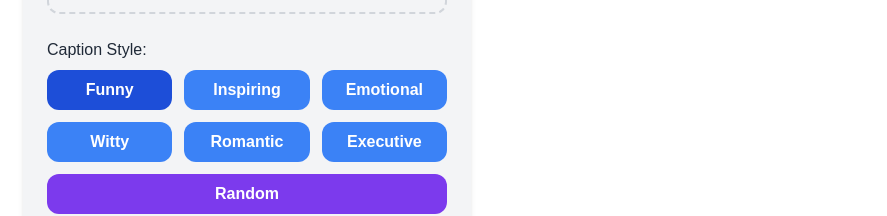
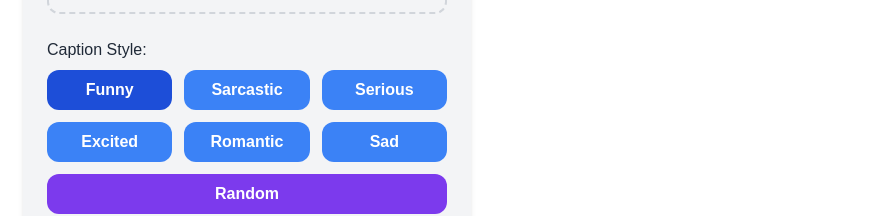
Before and after one commit to bobvisavisual/captionthis, a React (Vite) app in the folder frontend/: page / in a window 1280 px wide. Shown: the part 314-530 px from the top of the page, without its empty margins (393-1280 px from the left). Built offline with nearby package versions, Linux system fonts and the light colour scheme.

Commit message:
Update App.jsx

```diff
--- a/frontend/src/App.jsx
+++ b/frontend/src/App.jsx
@@ -148,7 +148,7 @@ function App() {
         <div>
           <label className="block mb-2 font-medium">Caption Style:</label>
           <div className="grid grid-cols-3 gap-3 mb-6">
-            {["funny", "inspiring", "emotional", "witty", "romantic", "executive", "random"].map((style, index) => (
+            {["funny", "sarcastic", "serious", "excited", "romantic", "sad", "random"].map((style, index) => (
               <button
                 key={style}
                 type="button"
```
